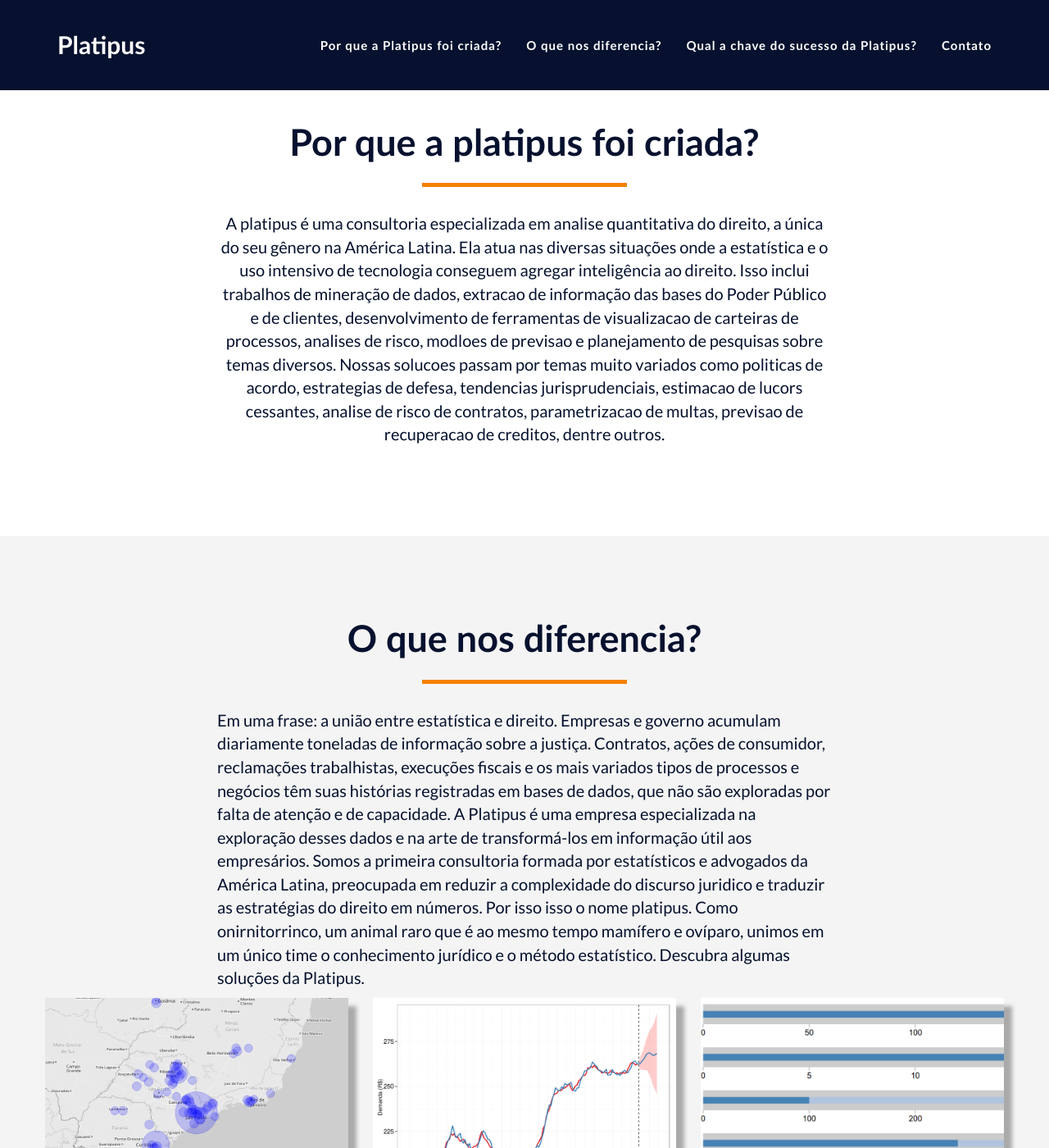
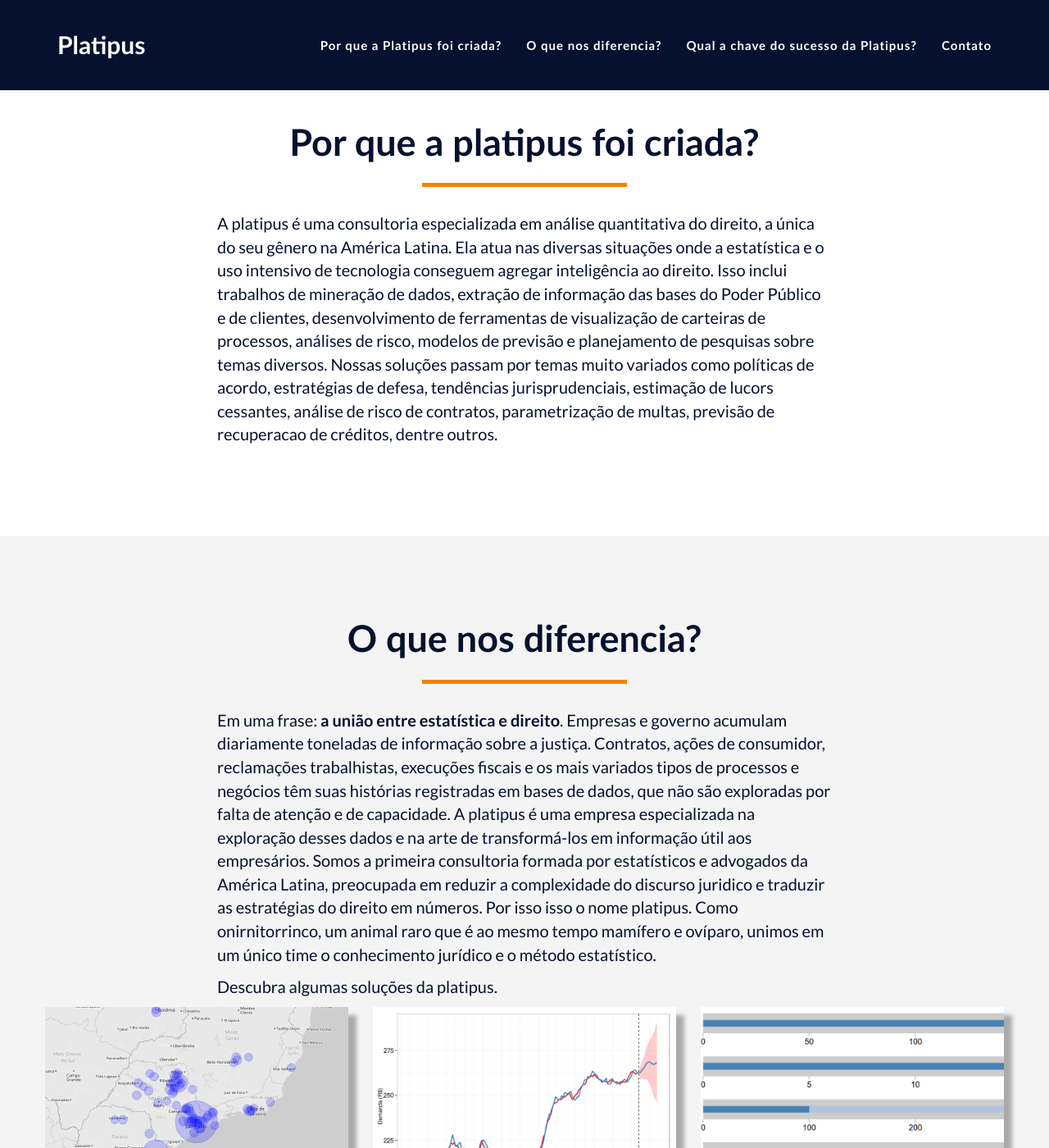
Before and after one commit to platipusc/platipus.github.io, a Jekyll site: the page built from index.html, in a window 1280 px wide and 1400 px high, scrolled down 687 px. Shown: the whole window at 82% size. Built offline with Jekyll 4.4.1, drawn with Linux system fonts in a browser that asks for light colours; some of the changed text lies outside the part shown.

Commit message:
nova estrutura

```diff
--- a/_includes/about.html
+++ b/_includes/about.html
@@ -8,8 +8,8 @@
                 </div>
             </div>
             <div class="row">
-                <div class="col-lg-8 text-center col-lg-offset-2">
-                    <p>A platipus é uma consultoria especializada em analise quantitativa do direito, a única do seu gênero na América Latina. Ela atua nas diversas situações onde a estatística e o uso intensivo de tecnologia conseguem agregar inteligência ao direito. Isso inclui trabalhos de mineração de dados, extracao de informação das bases do Poder Público e de clientes, desenvolvimento de ferramentas de visualizacao de carteiras de processos, analises de risco, modloes de previsao e planejamento de pesquisas sobre temas diversos. Nossas solucoes passam por temas muito variados como politicas de acordo, estrategias de defesa, tendencias jurisprudenciais, estimacao de lucors cessantes, analise de risco de contratos, parametrizacao de multas, previsao de recuperacao de creditos, dentre outros.
+                <div class="col-lg-8 col-lg-offset-2">
+                    <p>A platipus é uma consultoria especializada em análise quantitativa do direito, a única do seu gênero na América Latina. Ela atua nas diversas situações onde a estatística e o uso intensivo de tecnologia conseguem agregar inteligência ao direito. Isso inclui trabalhos de mineração de dados, extração de informação das bases do Poder Público e de clientes, desenvolvimento de ferramentas de visualização de carteiras de processos, análises de risco, modelos de previsão e planejamento de pesquisas sobre temas diversos. Nossas soluções passam por temas muito variados como políticas de acordo, estratégias de defesa, tendências jurisprudenciais, estimação de lucors cessantes, análise de risco de contratos, parametrização de multas, previsão de recuperacao de créditos, dentre outros.
 </p>
                 </div>
             </div>
--- a/_includes/chave_sucesso.html
+++ b/_includes/chave_sucesso.html
@@ -10,10 +10,10 @@
             <div class="row">
 
             <div class="col-lg-8 col-lg-offset-2">
-                    <p>O objetivo da platipus é auxiliar os advogados e as empresas a compreender e controlar as consequências de suas decisões atraves do desenvolvimento de estratégias jurídicas e de uma gestão eficaz.
+<p>O objetivo da platipus é auxiliar os advogados e as empresas a compreender e controlar as consequências de suas decisões atraves do desenvolvimento de estratégias jurídicas e de uma gestão eficaz.
 </p>
 
-<p>A platipus foi concebida para atuar em conjunto com advogados e estatísticos na prestação de uma consultoria essencialmente interdisciplinar. Por tal razão, ela trabalha ombro a ombro com escritorios de advocacia, incluindo as equipes de Guedes Nunes, Oliveira e Roquim Advogados, sendo responsável pelo planejamento e execução metodológica do trabalho.</p>
+<p>A platipus foi concebida para atuar em conjunto com advogados e estatísticos na prestação de uma consultoria essencialmente interdisciplinar. Por tal razão, ela trabalha ombro a ombro com escritórios de advocacia, incluindo as equipes de Guedes Nunes, Oliveira e Roquim Advogados, sendo responsável pelo planejamento e execução metodológica do trabalho.</p>
 
                 </div>
                 </div>
--- a/_includes/portfolio_grid.html
+++ b/_includes/portfolio_grid.html
@@ -11,7 +11,10 @@
 
                         <div class="row">
                 <div class="col-lg-8 col-lg-offset-2">
-                    <p>Em uma frase: a união entre estatística e direito. Empresas e governo acumulam diariamente toneladas de informação sobre a justiça. Contratos, ações de consumidor, reclamações trabalhistas, execuções fiscais e os mais variados tipos de processos e negócios têm suas histórias registradas em bases de dados, que não são exploradas por falta de atenção e de capacidade. A Platipus é uma empresa especializada na exploração desses dados e na arte de transformá-los em informação útil aos empresários. Somos a primeira consultoria formada por estatísticos e advogados da América Latina, preocupada em reduzir a complexidade do discurso juridico e traduzir as estratégias do direito em números. Por isso isso o nome platipus. Como onirnitorrinco, um animal raro que é ao mesmo tempo mamífero e ovíparo, unimos em um único time o conhecimento jurídico e o método estatístico. Descubra algumas soluções da Platipus.</p>
+                    <p>Em uma frase: <strong>a união entre estatística e direito</strong>. Empresas e governo acumulam diariamente toneladas de informação sobre a justiça. Contratos, ações de consumidor, reclamações trabalhistas, execuções fiscais e os mais variados tipos de processos e negócios têm suas histórias registradas em bases de dados, que não são exploradas por falta de atenção e de capacidade. A platipus é uma empresa especializada na exploração desses dados e na arte de transformá-los em informação útil aos empresários. Somos a primeira consultoria formada por estatísticos e advogados da América Latina, preocupada em reduzir a complexidade do discurso juridico e traduzir as estratégias do direito em números. Por isso isso o nome platipus. Como onirnitorrinco, um animal raro que é ao mesmo tempo mamífero e ovíparo, unimos em um único time o conhecimento jurídico e o método estatístico.</p>
+
+                    <p>Descubra algumas soluções da platipus.</p>
+
                 </div>
 
             <div class="row">
```
